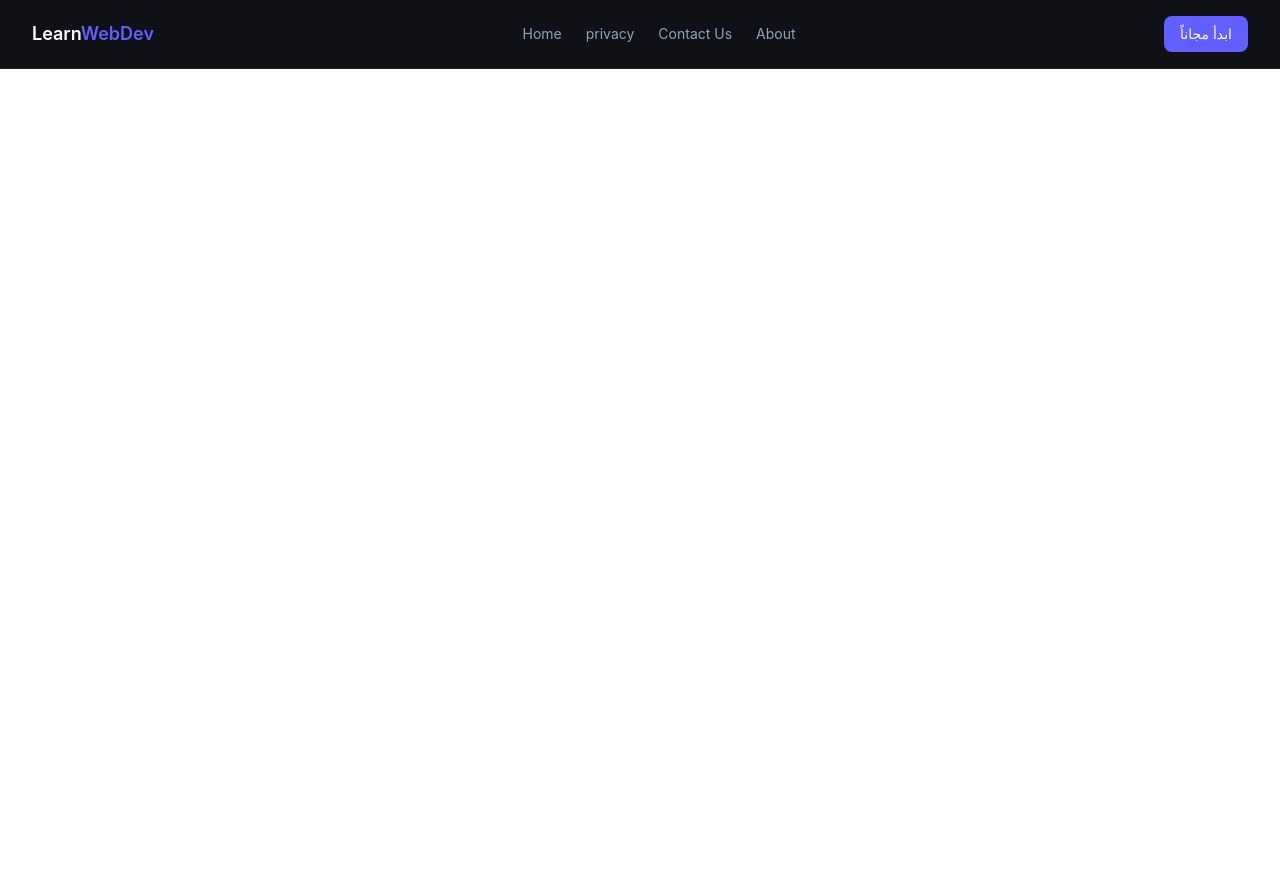
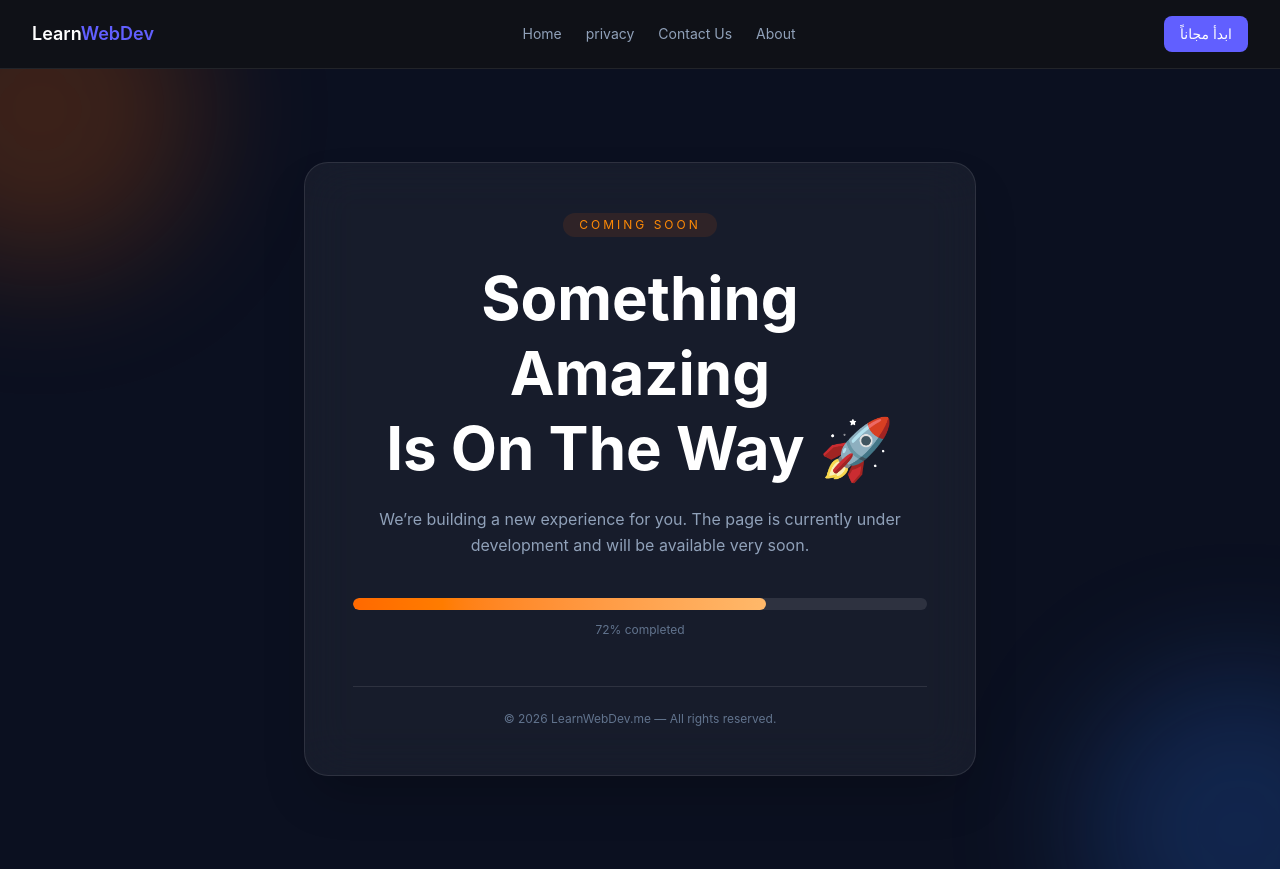
Before and after one commit to Mostafa205dev/LearnWebDev, a React (Vite) app: page /javascript in a window 1280 px wide. Before the commit the page ends 800 px from the top, so only its background shows below. Built offline with nearby package versions, Linux system fonts and the light colour scheme.

Commit message:
add comingsoon page and fix pading in html page

```diff
--- a/src/App.jsx
+++ b/src/App.jsx
@@ -6,6 +6,7 @@ import Header from "./components/Header.jsx";
 import About from "./pages/About.jsx";
 import Contact from "./pages/Contact.jsx";
 import Privacy from "./pages/Privacy.jsx";
+import ComingSoonPage from "./pages/ComingSoon.jsx";
 import { BrowserRouter, Routes, Route } from "react-router-dom";
 
 export default function App() {
@@ -21,7 +22,8 @@ export default function App() {
 
         <Route path="/html" element={<Html />} />
         <Route path="/css" element={<Css />} />
-        <Route path="/javascript" element={<JavaScript />} />
+        <Route path="/javascript" element={<ComingSoonPage />} />
+        <Route path="/react" element={<ComingSoonPage />} />
       </Routes>
       {/* </main> */}
     </BrowserRouter>
--- /dev/null
+++ b/src/pages/ComingSoon.jsx
@@ -0,0 +1,40 @@
+export default function ComingSoonPage() {
+  return (
+    <div className="min-h-screen bg-[#0b1020] text-white flex items-center justify-center px-6 relative overflow-hidden">
+      {/* Background Glow */}
+      <div className="absolute top-[-120px] left-[-120px] w-[320px] h-[320px] bg-orange-500/20 blur-3xl rounded-full" />
+      <div className="absolute bottom-[-120px] right-[-120px] w-[320px] h-[320px] bg-blue-500/20 blur-3xl rounded-full" />
+
+      {/* Main Card */}
+      <div className="relative z-10 w-full max-w-2xl bg-white/5 border border-white/10 backdrop-blur-xl rounded-3xl p-8 sm:p-12 shadow-2xl text-center">
+        <span className="inline-block px-4 py-1 rounded-full bg-orange-500/10 text-orange-400 text-xs tracking-[0.25em] uppercase mb-6">
+          Coming Soon
+        </span>
+
+        <h1 className="text-4xl sm:text-6xl font-bold leading-tight mb-5">
+          Something Amazing
+          <br />
+          Is On The Way 🚀
+        </h1>
+
+        <p className="text-slate-400 text-sm sm:text-base leading-relaxed max-w-xl mx-auto mb-10">
+          We’re building a new experience for you. The page is currently under
+          development and will be available very soon.
+        </p>
+
+        {/* Progress */}
+        <div className="w-full bg-white/10 h-3 rounded-full overflow-hidden mb-3">
+          <div className="h-full w-[72%] bg-gradient-to-r from-orange-500 to-orange-300 rounded-full" />
+        </div>
+
+        <p className="text-xs text-slate-500 mb-10">72% completed</p>
+
+
+        {/* Footer */}
+        <div className="mt-12 pt-6 border-t border-white/10 text-xs text-slate-500">
+          © 2026 LearnWebDev.me — All rights reserved.
+        </div>
+      </div>
+    </div>
+  );
+}
--- a/src/pages/Home.jsx
+++ b/src/pages/Home.jsx
@@ -22,11 +22,11 @@ export default function Home() {
         </p>
         <div className="flex gap-3 justify-center">
           <button className="bg-indigo-500 text-white rounded-xl px-6 py-3 text-sm font-medium hover:opacity-85">
-            ابدأ رحلتك الآن
+            Front End
           </button>
-          <button className="text-slate-400 border border-white/10 rounded-xl px-6 py-3 text-sm hover:text-white">
-            استعرض الدروس
-          </button>
+          {/* <button className="text-slate-400 border border-white/10 rounded-xl px-6 py-3 text-sm hover:text-white">
+            BackEnd
+          </button> */}
         </div>
       </div>
 
--- a/src/pages/Html.jsx
+++ b/src/pages/Html.jsx
@@ -128,7 +128,7 @@ function Html() {
           {/* lesson 1 */}
           <div
             id="intro"
-            className="bg-[#161b27] p-10 border border-white/10 rounded-xl max-w-3xl"
+            className="bg-[#161b27] p-10 border border-white/10 rounded-xl max-w-3xl max-sm:px-5"
           >
             <span className="inline-block bg-orange-500/10 text-orange-400 text-xs px-4 py-1 rounded-full mb-4">
               Lesson 1
@@ -315,7 +315,7 @@ function Html() {
           {/* lesson 2 */}
           <div
             id="page-structure"
-            className="bg-[#161b27] p-10 border border-white/10 rounded-xl max-w-3xl mb-10"
+            className="bg-[#161b27] p-10 border border-white/10 rounded-xl max-w-3xl mb-10 max-sm:px-5"
           >
             <span className="inline-block bg-orange-500/10 text-orange-400 text-xs px-4 py-1 rounded-full mb-4">
               Lesson 2
```
